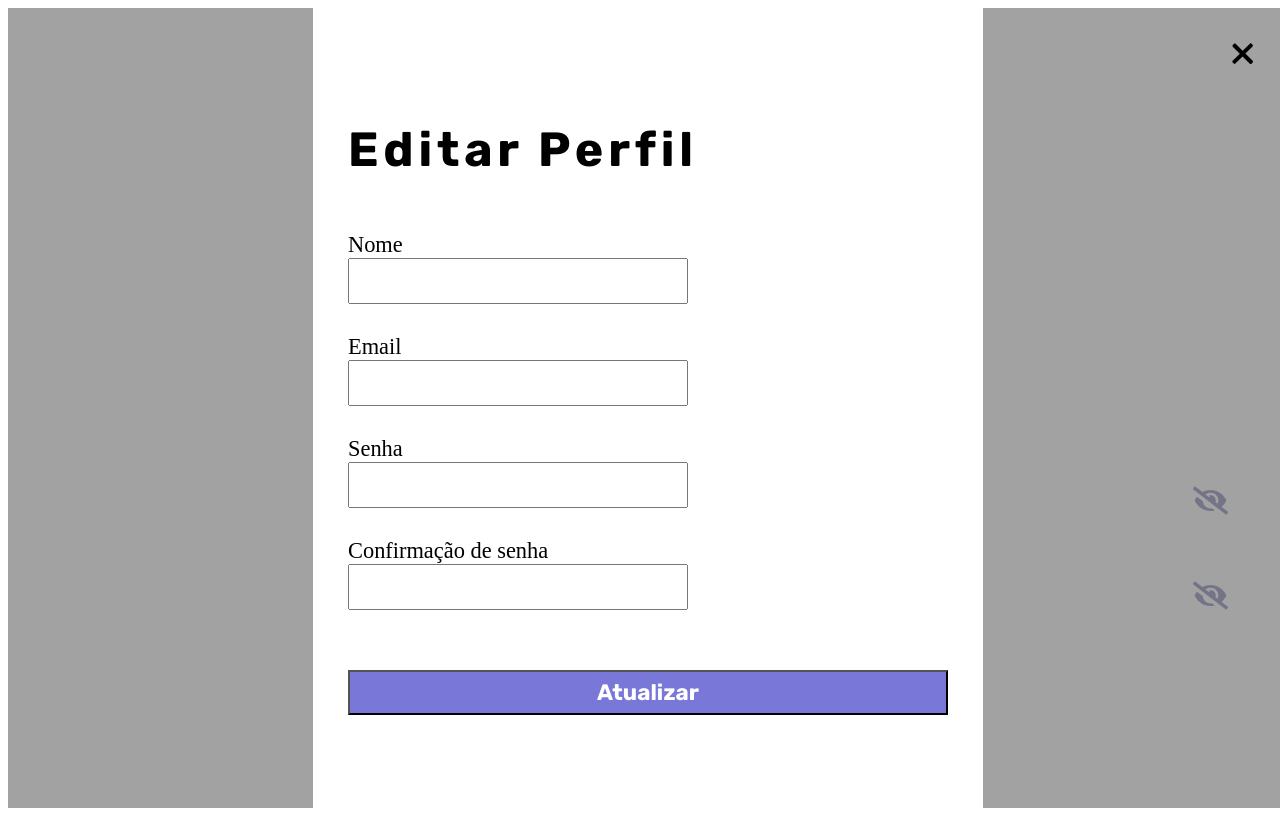
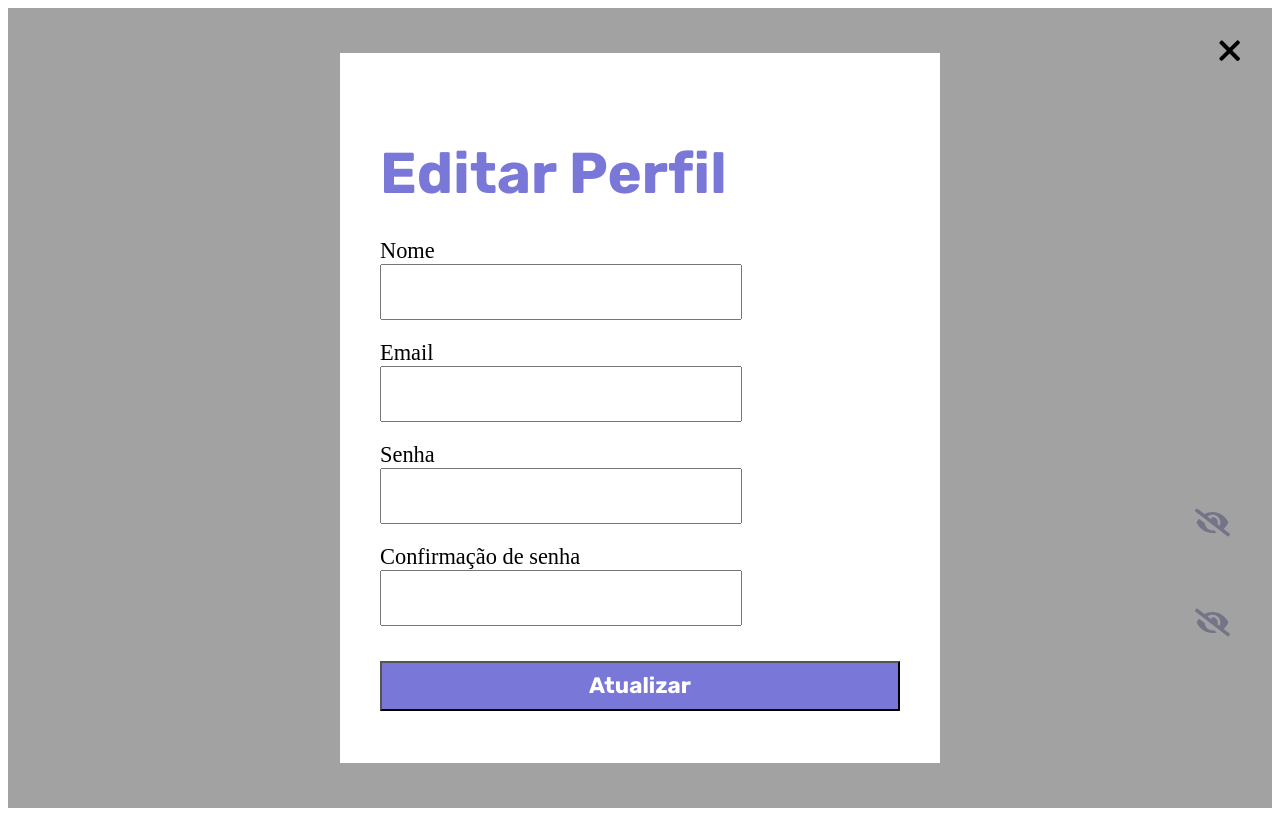
Before and after one commit to leocarvalhos/Projeto-DinDin, a Next.js app in the folder front/: page /components/FormEditProfile in a window 1280 px wide. Built offline with nearby package versions, Linux system fonts and the light colour scheme.

Commit message:
finalizing the update profile form

```diff
--- a/front/src/pages/components/FormEditProfile.tsx
+++ b/front/src/pages/components/FormEditProfile.tsx
@@ -24,7 +24,7 @@ export default function FormEditProfile({ setShowModal }: any) {
 	}
 
 	return (
-		<div className={styles.container}>
+		<div className={styles.conteudo}>
 			<FormControl isInvalid={error} className={styles.form}>
 				<Image src={X} alt='x' className={styles.x} priority onClick={() => setShowModal(false)} />
 				<h1>Editar Perfil</h1>
--- a/front/src/pages/components/Header.tsx
+++ b/front/src/pages/components/Header.tsx
@@ -1,16 +1,12 @@
 import Image from 'next/image';
-import { useState } from 'react';
 import Logo from '../../../public/images/logo.svg';
 import Out from '../../../public/images/out.svg';
 import Profile from '../../../public/images/profile.svg';
 import styles from '../../styles/components/Header.module.sass';
-import FormEditProfile from './FormEditProfile';
 
-export default function Header() {
-	const [showModal, setShowModal] = useState<boolean>(false);
+export default function Header({ setShowModal }: any) {
 	return (
 		<main className={styles.container}>
-			{showModal && <FormEditProfile setShowModal={setShowModal} />}
 			<div className={styles.images}>
 				<Image priority src={Logo} alt='logo' width={120} height={120} />
 				<div>
--- a/front/src/styles/components/EditProfile.module.sass
+++ b/front/src/styles/components/EditProfile.module.sass
@@ -1,47 +1,46 @@
 @use '../mixin'
 @use "../variables"
 
-.container
-    max-width: 100vw
-    max-height: 100vh
-    position: absolute
-    z-index: 1
-
-    .x
-        position: absolute
-        top: 35px
-        right: 35px
-        cursor: pointer
-
+.conteudo
+    width: 100%
+    height: 100vh
+    background: white
     .form
-        width: 100vw
+        width: 100%
         height: 100vh
         background: variables.$white
-        padding: 60px 35px 50px 35px
-        @include mixin.flex(column, center, flex-start)
+        padding: 60px 35px
+        @include mixin.flex(column, center,flex-start)
+
+        .x
+            position: absolute
+            top: 40px
+            right: 40px
+            cursor: pointer
 
         h1
-            @include mixin.fontStyle(variables.$font-default, normal, 700, 3rem, 4rem)
-            letter-spacing: .3rem
+            @include mixin.fontStyle(variables.$font-default,normal, 700, 3.6rem,4.3rem)
+            color: variables.$violet
+            letter-spacing: .01rem
             margin-bottom: 50px
 
         .input
-            height: 40px
-            font-size: 1.6rem
-            margin-bottom: 30px
+            height: 45px
+            font-size: 1.7rem
+            margin-bottom: 25px
             position: relative
 
-        .eyePass
+        .eyePass, .eyeCPass
             position: absolute
-            bottom: 290px
-            right: 60px
             z-index: 1
 
+        .eyePass
+            bottom: 390px
+            right: 50px
+
         .eyeCPass
-            position: absolute
-            bottom: 195px
-            right: 60px
-            z-index: 1
+            bottom: 295px
+            right: 50px
 
         .btn
             width: 100%
@@ -55,16 +54,32 @@
         .btn:hover
             @include mixin.effectButton(variables.$value)
 
-@media (max-width: 1280px)
-.container
-    width: 100vw
-    height: 100vh
-    background: rgba(61, 61, 61, 0.48)
-    @include mixin.flex(row, center,center)
+@media screen and (min-width: 1024px)
+    .conteudo
+        background: rgba(61, 61, 61, 0.48)
+        @include mixin.flex(row, center,center)
 
-    .form
-        width: 600px
-        height: 700px
-        background: variables.$white
-        padding: 60px 35px 50px 35px
-        @include mixin.flex(column, center, flex-start)
+        .form
+            width: 520px
+            height: 650px
+            background: variables.$white
+            padding: 40px 40px 20px 40px
+
+            h1
+                margin-bottom: 30px
+
+            .input
+                height: 50px
+                font-size: 1.7rem
+                margin-bottom: 20px
+                position: relative
+
+            .eyePass
+                bottom: 260px
+
+            .eyeCPass
+                bottom: 160px
+
+            .btn
+                height: 50px
+                margin-top: 15px
```
Also changed, not shown: front/src/pages/home/index.tsx (+10 -2 lines), front/src/styles/components/Home.module.sass (+8 -10 lines).
